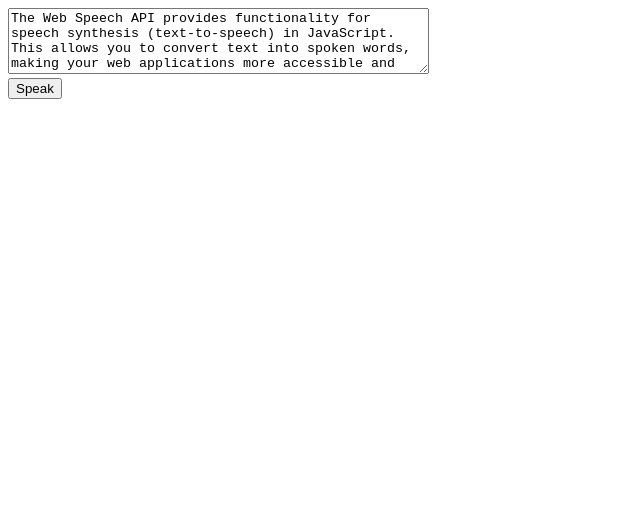
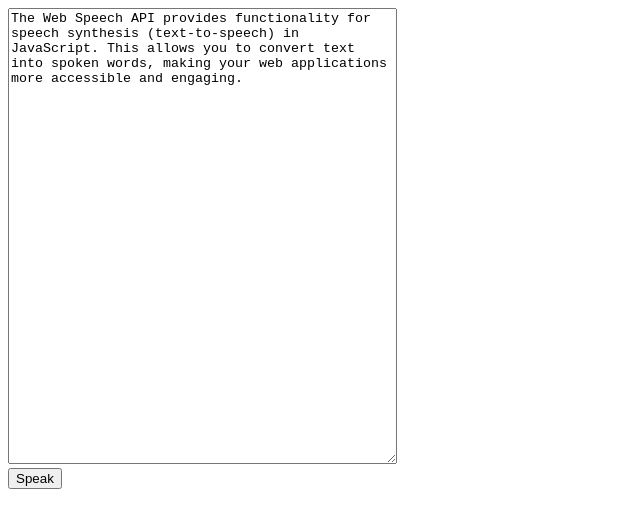
Before and after one commit to qingtk/tts, a plain HTML site: page simple-tts.html in a window 1280 px wide. Shown: the whole page, without its empty margins (0-640 px from the left). Drawn offline with Linux system fonts and the light colour scheme.

Commit message:
https://tts.qing.tk

```diff
--- a/simple-tts.html
+++ b/simple-tts.html
@@ -1,13 +1,14 @@
 <!DOCTYPE html>
 <html lang="en">
 <head>
-<meta charset="UTF-8">
+<meta charset="UTF-8" />
+<meta name="viewport" content="width=device-width, initial-scale=1.0" />
 <title>Text to Speech Example</title>
 <link rel="manifest" href="manifest.json" />
 <meta name="theme-color" content="#4a6cf7" />
 </head>
 <body>
-<textarea id="textInput" rows="4" cols="50" placeholder="Type something...">
+<textarea id="textInput" rows="30" cols="46" placeholder="Type something...">
 The Web Speech API provides functionality for speech synthesis (text-to-speech) in JavaScript. This allows you to convert text into spoken words, making your web applications more accessible and engaging.
 </textarea><br>
 <button onclick="speak()">Speak</button>
```
Also changed, not shown: 1 other file.
